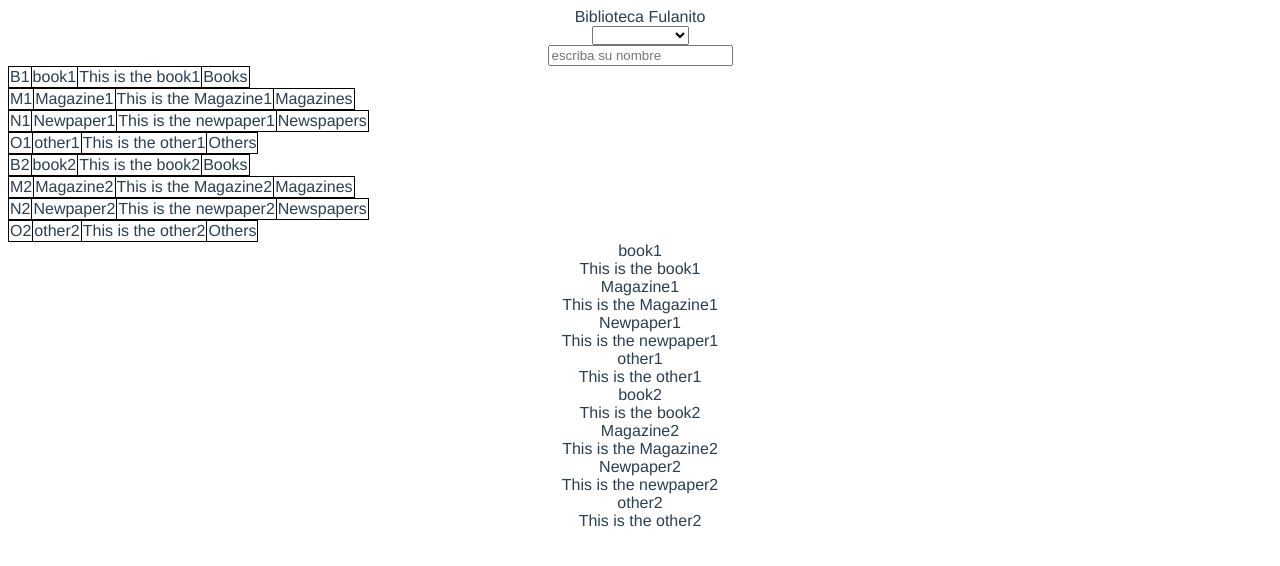
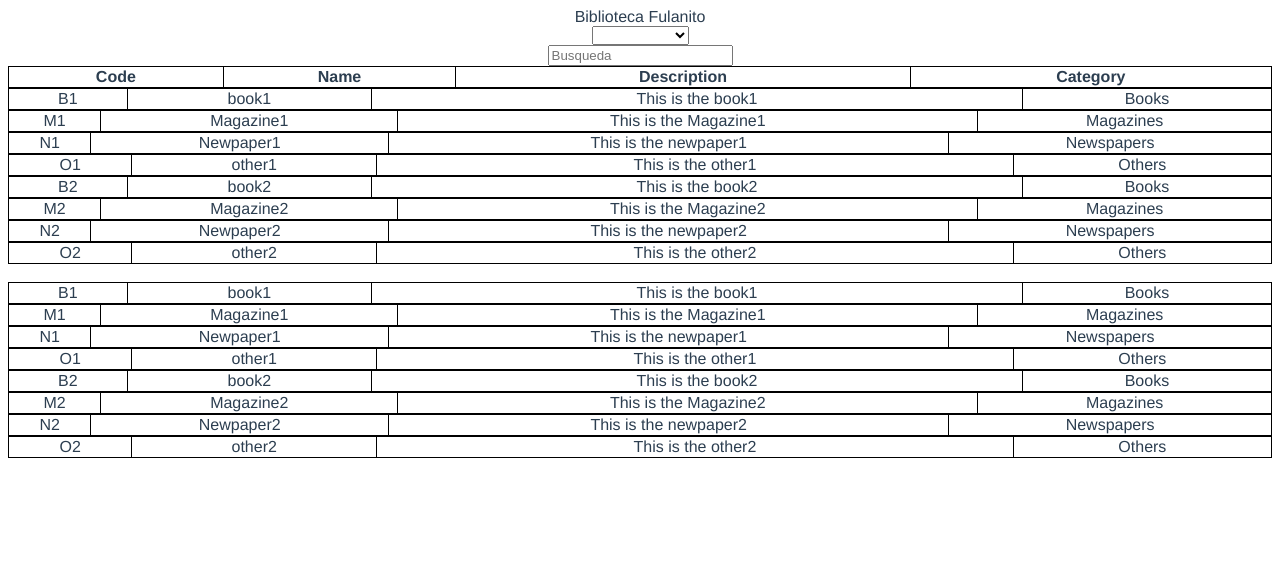
Before and after one commit to ramaldonadof/Vue_Library, a Vue app: page /#/ in a window 1280 px wide. Shown: the top 566 px of the page. Built offline with nearby package versions, Linux system fonts and the light colour scheme.

Commit message:
Creation of tables

```diff
--- a/src/views/Home.vue
+++ b/src/views/Home.vue
@@ -11,32 +11,43 @@
       <option>Others</option>
     </select>
     <br />
-    <input v-model="name" placeholder="escriba su nombre" />
+
+    <input v-model="name" placeholder="Busqueda" />
     <br />
+
+    <table>
+      <thead>
+        <tr>
+          <th>Code</th>
+          <th>Name</th>
+          <th>Description</th>
+          <th>Category</th>
+        </tr>
+      </thead>
+    </table>
+
     <div :key="item.name + '1'" v-for="item in list">
       <table>
+        <tfoot>
+          <tr>
+            <td>{{ item.code }}</td>
+            <td>{{ item.name }}</td>
+            <td>{{ item.description }}</td>
+            <td>{{ item.category }}</td>
+          </tr>
+        </tfoot>
+      </table>
+    </div>
+    <br />
+    <div :key="item.name" v-for="item in filterList">
+      <table>
         <tr>
-          <td>
-            <span>{{ item.code }}</span>
-          </td>
-          <td>
-            <span>{{ item.name }}</span>
-          </td>
-          <td>
-            <span>{{ item.description }}</span>
-          </td>
-          <td>
-            <span>{{ item.category }}</span>
-          </td>
+          <td>{{ item.code }}</td>
+          <td>{{ item.name }}</td>
+          <td>{{ item.description }}</td>
+          <td>{{ item.category }}</td>
         </tr>
       </table>
-    </div>
-
-    <div :key="item.name" v-for="item in filterList">
-      <span>{{ item.name }}</span>
-      <br />
-      <span>{{ item.description }}</span>
-      <br />
     </div>
   </div>
 </template>
--- a/src/views/home.css
+++ b/src/views/home.css
@@ -1,8 +1,10 @@
 table
 {
-    border-collapse: collapse;
+    width:100%;
+    border-collapse:collapse;
 }
-td
+td, th
 {
     border: 1px solid black;
+
 }
```
